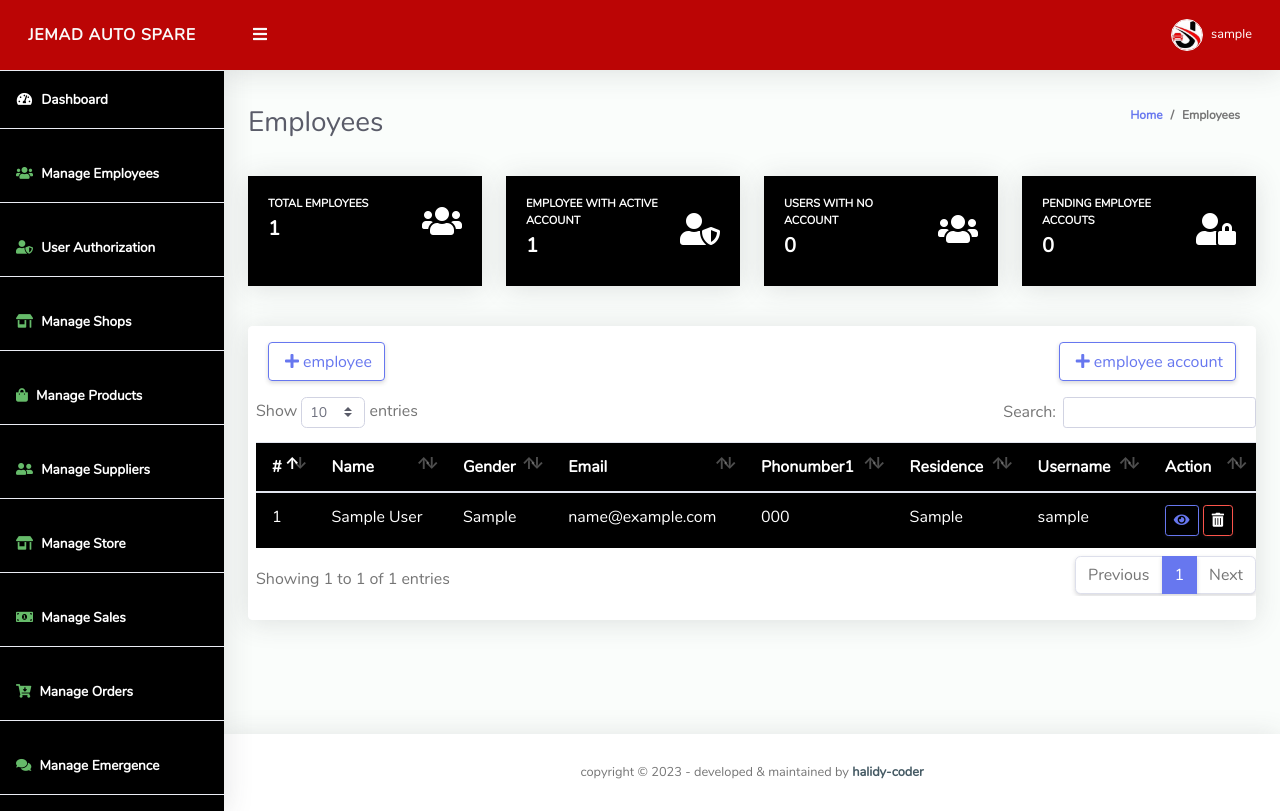
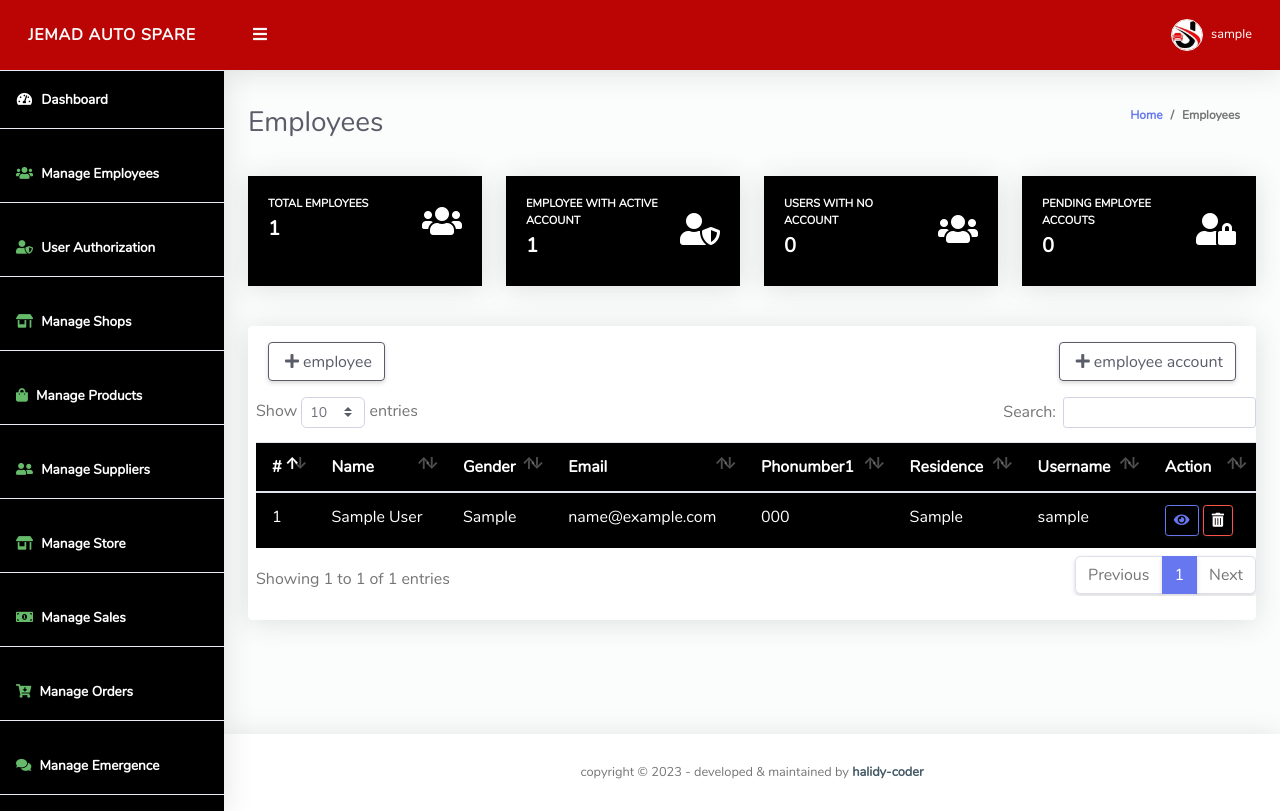
Before and after one commit to halidi-hamidu/DUKAWEBAPP, a Django app: page /my-employees in a window 1280 px wide. Run offline with Django 4.2, Linux system fonts and the light colour scheme; a user stored in the database is signed in; tables that the repository leaves empty hold one stand-in row (values such as "Sample post"); some libraries are stand-ins or nearby versions.

Commit message:
button changed

```diff
--- a/templates/store/employeeDatatable.html
+++ b/templates/store/employeeDatatable.html
@@ -5,10 +5,10 @@
         <div class="card">
           <div class="card-header py-3 d-flex flex-row align-items-center justify-content-between">
             <!-- <h6 class="m-0 font-weight-bold text-primary">My Emloyees</h6> -->
-            <button type="button" class="btn btn-outline-primary" data-toggle="modal" data-target="#employeeModal"
+            <button type="button" class="btn btn-outline-dark" data-toggle="modal" data-target="#employeeModal"
             id="#employeeModal"><i class="fas fa-plus p-1"></i>employee</button>
 
-            <button type="button" class="btn btn-outline-primary" data-toggle="modal" data-target="#employeeAccountModal"
+            <button type="button" class="btn btn-outline-dark" data-toggle="modal" data-target="#employeeAccountModal"
             id="#employeeAccountModal"><i class="fas fa-plus p-1"></i>employee account</button>
           </div>
           {% if get_number__of_all_employee%}
--- a/templates/store/productDataTables.html
+++ b/templates/store/productDataTables.html
@@ -6,7 +6,7 @@
         <div class="card">
           <div class="card-header py-3 d-flex flex-row align-items-center justify-content-between">
             <h6 class="m-0 font-weight-bold text-dark">product list</h6>
-            <button type="button" class="btn btn-outline-primary" data-toggle="modal" data-target="#productModal"
+            <button type="button" class="btn btn-outline-dark" data-toggle="modal" data-target="#productModal"
             id="#productModal"><i class="fas fa-plus p-1"></i>Product</button>
             </div>
           {% if get_products %}
--- a/templates/store/shopDatatables.html
+++ b/templates/store/shopDatatables.html
@@ -5,7 +5,7 @@
         <div class="card">
           <div class="card-header py-3 d-flex flex-row align-items-center justify-content-between">
             <h6 class="m-0 font-weight-bold text-dark">My Shops</h6>
-            <button type="button" class="btn  btn-outline-primary" data-toggle="modal" data-target="#shopModal"
+            <button type="button" class="btn  btn-outline-dark" data-toggle="modal" data-target="#shopModal"
             id="#shopModal"><i class="fas fa-plus p-1"></i>Shop</button>
           </div>
           {% if get_number_of_shops >= 0 %}
```
